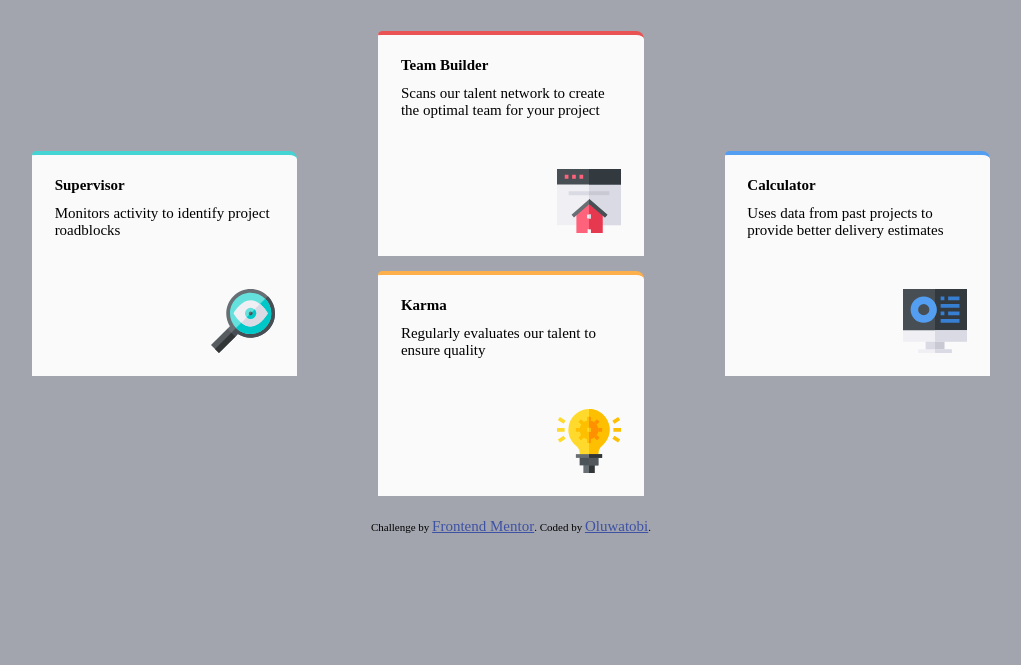
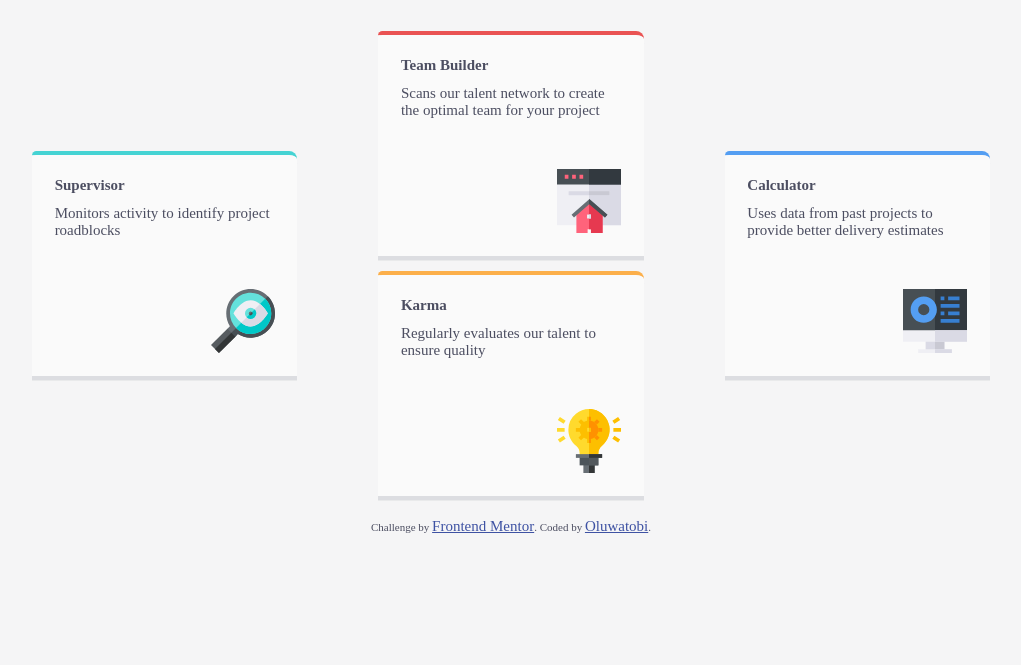
Before and after one commit to Khun111/four-card-feature-section, a plain HTML site: page index.html in a window 1280 px wide. Shown: the part 135-800 px from the top of the page, without its empty margins (129-1150 px from the left). Drawn offline with Linux system fonts and the light colour scheme.

Commit message:
feat: added drop shadow, Fix: font issues

```diff
--- a/index.css
+++ b/index.css
@@ -21,6 +21,7 @@
     width: Min(20rem, 80%);
     height: 15rem;
     padding: 1.5em;
+    box-shadow: 0 0.3em 0 0 hsl(229, 6%, 66%, 0.3);
   }
   .flex {
     display: flex;
--- a/main.css
+++ b/main.css
@@ -9,7 +9,8 @@
   }
 
   body {
-    background-color: hsl(229, 6%, 66%);
+    background-color: hsl(229, 6%, 66%, 0.1);
+    color: hsl(234, 12%, 34%);
   }
   .container {
     width: 80%;
```
